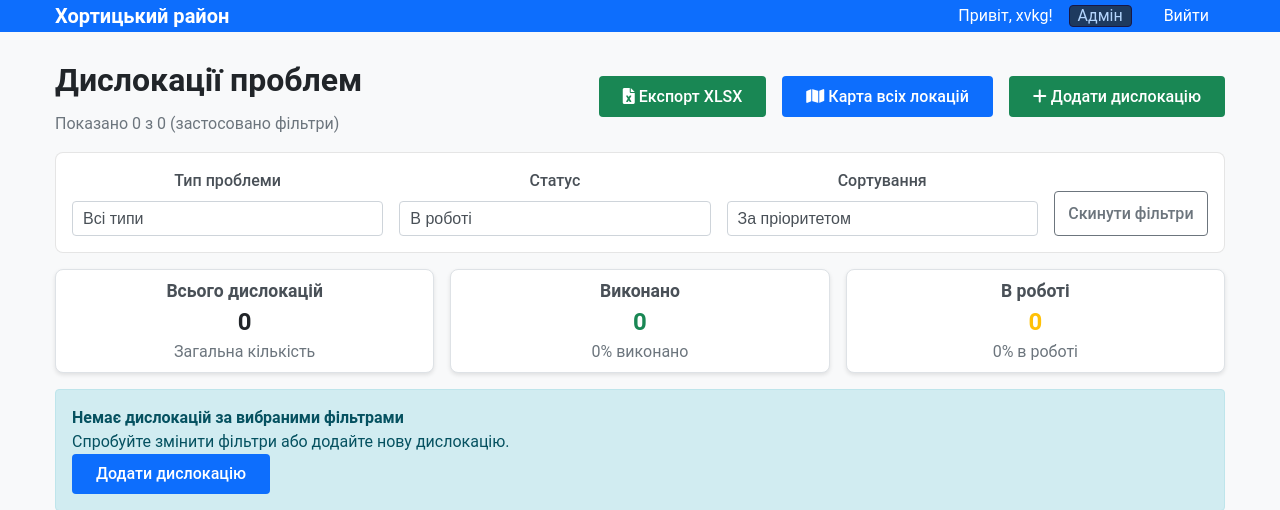
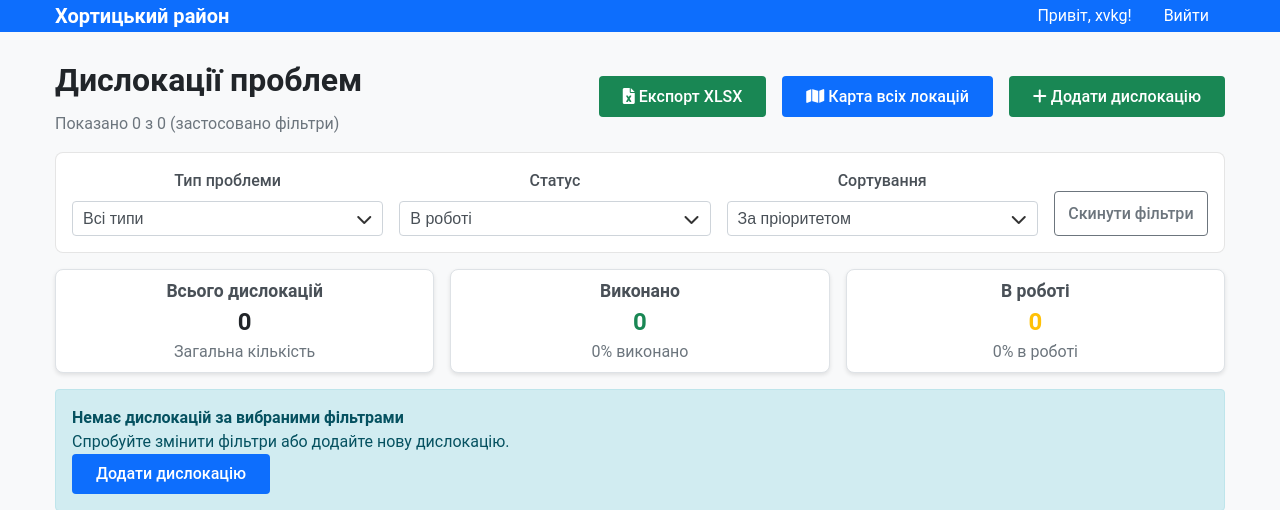
Before and after one commit to reeperetter/blagoustrij, a Flask app: page / in a window 1280 px wide. Shown: the top 510 px of the page. Run offline with Flask 3, Linux system fonts and the light colour scheme; a user stored in the database is signed in; data that the repository does not hold is empty.

Commit message:
done arrows in select, changed TODO. ostalos' adaptiv index.html

```diff
--- a/TODO.txt
+++ b/TODO.txt
@@ -1,7 +1,6 @@
-1. Стилі - стрілки в select та адаптивність
-2. base.thml -> modal script в окремий файл
+1. Стилі - адаптивність index.html
+2. base.html -> modal script в окремий файл
 3. Відображення існуючих міток під час додавання нової адреси
 4. Автозаміна і в xls, а краще в базі даних
 5. При вигрузці xlsx колонки (+ автопідбір ширини, але не більше заданої): проблема, адреса, пріоритетність, дата закриття
 6. Резервне копіювання - на електронну пошту
-7. Додаток для телефону
--- a/static/css/style.css
+++ b/static/css/style.css
@@ -17,7 +17,10 @@ body {
     background-color: var(--body-bg);
 }
 
-/* Layout component */
+.hidden{
+    display: none;
+}
+
 .layout {
     width: 100%;
     max-width: 1320px;
@@ -29,7 +32,6 @@ body {
     margin-top: 1.5rem;
 }
 
-/* Navigation component */
 .navigation {
     background-color: var(--blue);
     /* padding: 1rem 0; */
@@ -122,7 +124,24 @@ body {
     flex: 1 0 25%;
 }
 
-/* Search section component */
+.select {
+    position: relative;
+}
+
+.select .arrow {
+  position: absolute;
+  right: 12px;
+  top: 50%;
+  transform: translateY(-50%);
+  pointer-events: none;
+  color: #333;
+  transition: transform 0.25s ease, color 0.25s ease;
+}
+
+.select select:focus + .arrow {
+  transform: translateY(-50%) rotate(180deg);
+  color: #007bff;
+}
 
 .search-section {
     margin-bottom: 2rem;
--- a/templates/base.html
+++ b/templates/base.html
@@ -22,7 +22,7 @@
                         {% if current_user.is_authenticated %}
                         <span class="navigation__text">Привіт, {{ current_user.username }}!</span>
                         {% if current_user.is_admin() %}
-                        <span class="admin">Адмін</span>
+                        <span class="admin hidden">Адмін</span>
                         {% endif %}
                         <a class="navigation__link" href="{{ url_for('logout') }}">Вийти</a>
                         {% else %}
--- a/templates/index.html
+++ b/templates/index.html
@@ -33,27 +33,36 @@
 <form method="GET" class="filter-section">
     <div class="filter-section__group">
         <label class="form__label">Тип проблеми</label>
+        <div class="select">
             <select name="problem_type" class="form__select" onchange="this.form.submit()">
                 <option value="all" {% if current_problem_type == 'all' %}selected{% endif %}>Всі типи</option>
                 <option value="Гілля" {% if current_problem_type == 'Гілля' %}selected{% endif %}>Гілля</option>
                 <option value="Листя" {% if current_problem_type == 'Листя' %}selected{% endif %}>Листя</option>
                 <option value="Звалища" {% if current_problem_type == 'Звалища' %}selected{% endif %}>Звалища</option>
             </select>
+            <i class="fas fa-chevron-down arrow"></i>
+        </div>
     </div>
     <div class="filter-section__group">
         <label class="form__label">Статус</label>
+        <div class="select">
             <select name="status" class="form__select" onchange="this.form.submit()">
                 <option value="all" {% if current_status == 'all' %}selected{% endif %}>Всі статуси</option>
                 <option value="in_progress" {% if current_status == 'in_progress' %}selected{% endif %}>В роботі</option>
                 <option value="completed" {% if current_status == 'completed' %}selected{% endif %}>Виконано</option>
             </select>
+            <i class="fas fa-chevron-down arrow"></i>
+        </div>
     </div>
     <div class="filter-section__group">
         <label class="form__label">Сортування</label>
+        <div class="select">
             <select name="sort_by" class="form__select" onchange="this.form.submit()">
                 <option value="priority" {% if current_sort == 'priority' %}selected{% endif %}>За пріоритетом</option>
                 <option value="alphabet" {% if current_sort == 'alphabet' %}selected{% endif %}>За алфавітом</option>
             </select>
+            <i class="fas fa-chevron-down arrow"></i>
+        </div>
         <input type="hidden" name="problem_type" value="{{ current_problem_type }}">
         <input type="hidden" name="status" value="{{ current_status }}">
         <input type="hidden" name="priority" value="{{ current_priority }}">
--- a/templates/map_all.html
+++ b/templates/map_all.html
@@ -66,21 +66,27 @@
                         <form method="GET">
                             <div class="form-group">
                                 <label>Тип проблеми:</label>
+                                <div class="select">
                                     <select name="problem_type" class="form-select" onchange="this.form.submit()">
                                         <option value="all" {% if current_problem_type == 'all' %}selected{% endif %}>Всі типи</option>
                                         <option value="Гілля" {% if current_problem_type == 'Гілля' %}selected{% endif %}>Гілля</option>
                                         <option value="Листя" {% if current_problem_type == 'Листя' %}selected{% endif %}>Листя</option>
                                         <option value="Звалища" {% if current_problem_type == 'Звалища' %}selected{% endif %}>Звалища</option>
                                     </select>
+                                    <i class="fas fa-chevron-down arrow"></i>
+                                </div>
                             </div>
                             <div class="form-group">
                                 <label>Пріоритет:</label>
+                                <div class="select">
                                     <select name="priority" class="form-select" onchange="this.form.submit()">
                                         <option value="all" {% if current_priority == 'all' %}selected{% endif %}>Всі пріоритети</option>
                                         <option value="Високий" {% if current_priority == 'Високий' %}selected{% endif %}>Високий</option>
                                         <option value="Середній" {% if current_priority == 'Середній' %}selected{% endif %}>Середній</option>
                                         <option value="Низький" {% if current_priority == 'Низький' %}selected{% endif %}>Низький</option>
                                     </select>
+                                    <i class="fas fa-chevron-down arrow"></i>
+                                </div>
                             </div>
                             <div class="form-group form-group-btn">
                                 <a href="{{ url_for('map_all') }}" class="btn btn-outline">
```
Also changed, not shown: static/css/add-location.css (+26 -0 lines), static/css/map-all.css (+22 -0 lines), templates/add_location.html (+12 -2 lines), instance/locations.db. Lines whose indentation alone changed are shown as unchanged.
